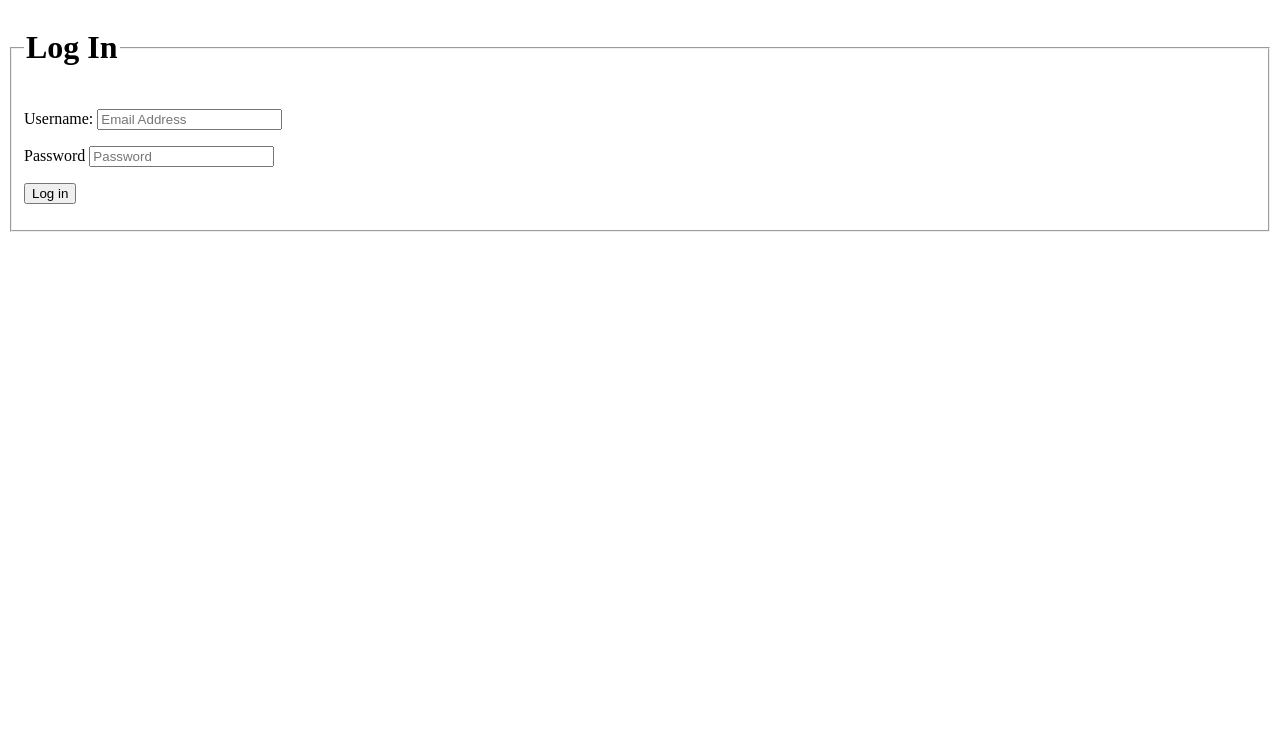
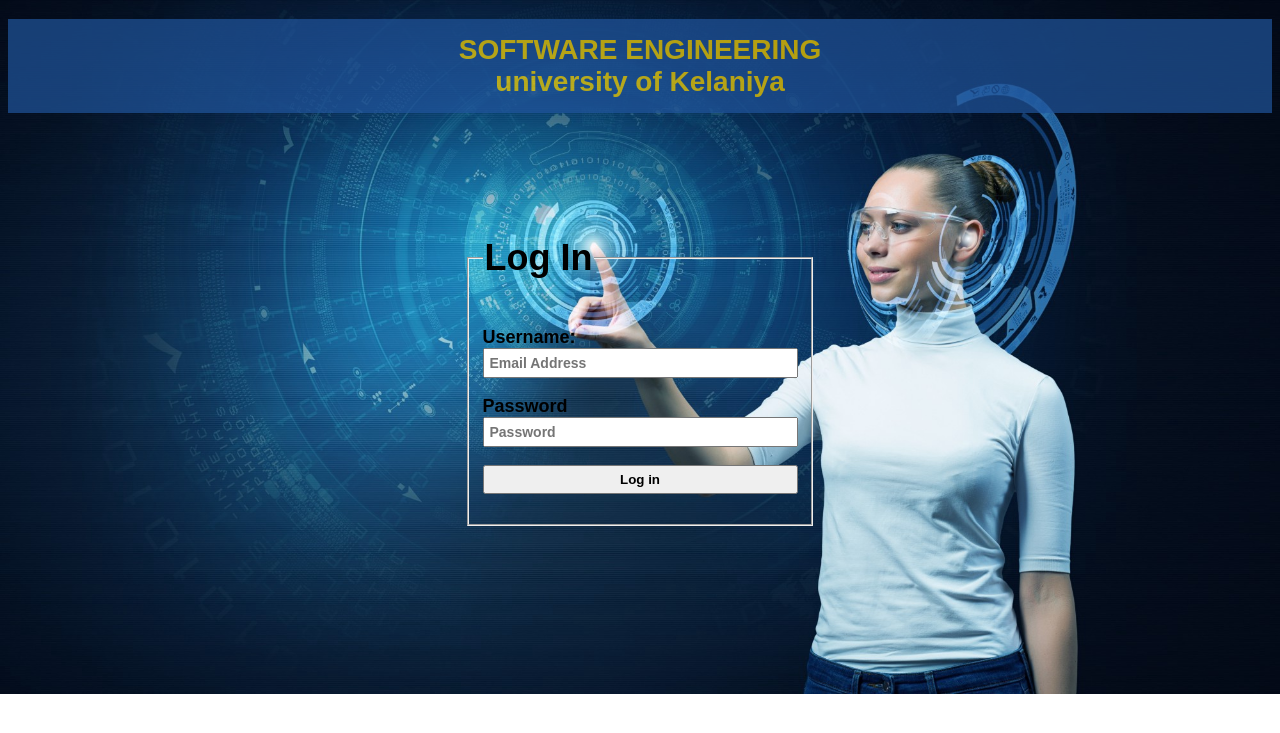
Before and after one commit to Kavindu-Gayantha/SE2016, a PHP site: page / in a window 1280 px wide. Shown: the top 733 px of the page. Run offline with PHP 8.4, Linux system fonts and the light colour scheme.

Commit message:
finished designed new login page named index.php

```diff
--- a/index.php
+++ b/index.php
@@ -3,12 +3,18 @@
 <html lang="en">
 <head><title>log in</title>
   <meta charset="utf-8">
+  <link rel="stylesheet" href="main.css">
 </head>
 <body>
+  <div class="header">
+    <h1 class="header_statement">SOFTWARE ENGINEERING <br>university of Kelaniya</h1>
+  </div>
   <div class="login">
     <form action="index.php" method="post">
       <fieldset>
         <legend><h1>Log In</h1></legend>
+
+       <!--<p class="error">Invalid Username / Password</p>-->
 
         <p>
           <label for="">Username:</label> <!--user name-->
--- /dev/null
+++ b/main.css
@@ -0,0 +1,64 @@
+body
+{
+  font-family: Arial, "Helvetica Neue", Helvetica, sans-serif;
+  font-size:14px;
+  background: url('background1.jpeg') ;
+  background-repeat:no-repeat;
+  background-position: fixed;
+  background-size: cover;
+
+}
+.header_statement
+{
+  color:gold;
+  font-weight: bold;
+  text-align: center;
+  padding:15px;
+}
+.header
+{
+  background: rgb(32, 84, 156);
+  width:100%;
+  opacity: .7;
+}
+.login
+{
+  width:350px;
+  margin:100px auto ;
+  /* padding-right: 300px; */
+  font-size: 18px;
+
+}
+input
+{
+  display: block;
+  width:100%;
+  padding:5px;
+  -webkit-box-sizing:border-box;
+  -moz-box-sizing:border-box;
+  box-sizing: border-box;
+  font-size: 14px;
+  font-weight:bold;
+}
+button
+{
+  width:100%;
+  padding:5px;
+  -webkit-box-sizing:border-box;
+  -moz-box-sizing:border-box;
+  box-sizing: border-box;
+  font-weight: bold;
+
+}
+p.error
+{
+  background: red;
+  padding:10px;
+  color:white;
+
+}
+p
+{
+  font-weight: bold;
+
+}
```
Also changed, not shown: login.css (deleted, +0 -28 lines), 4K-Green-Grass-Wallpaper.jpg (added), background1.jpeg (added).
